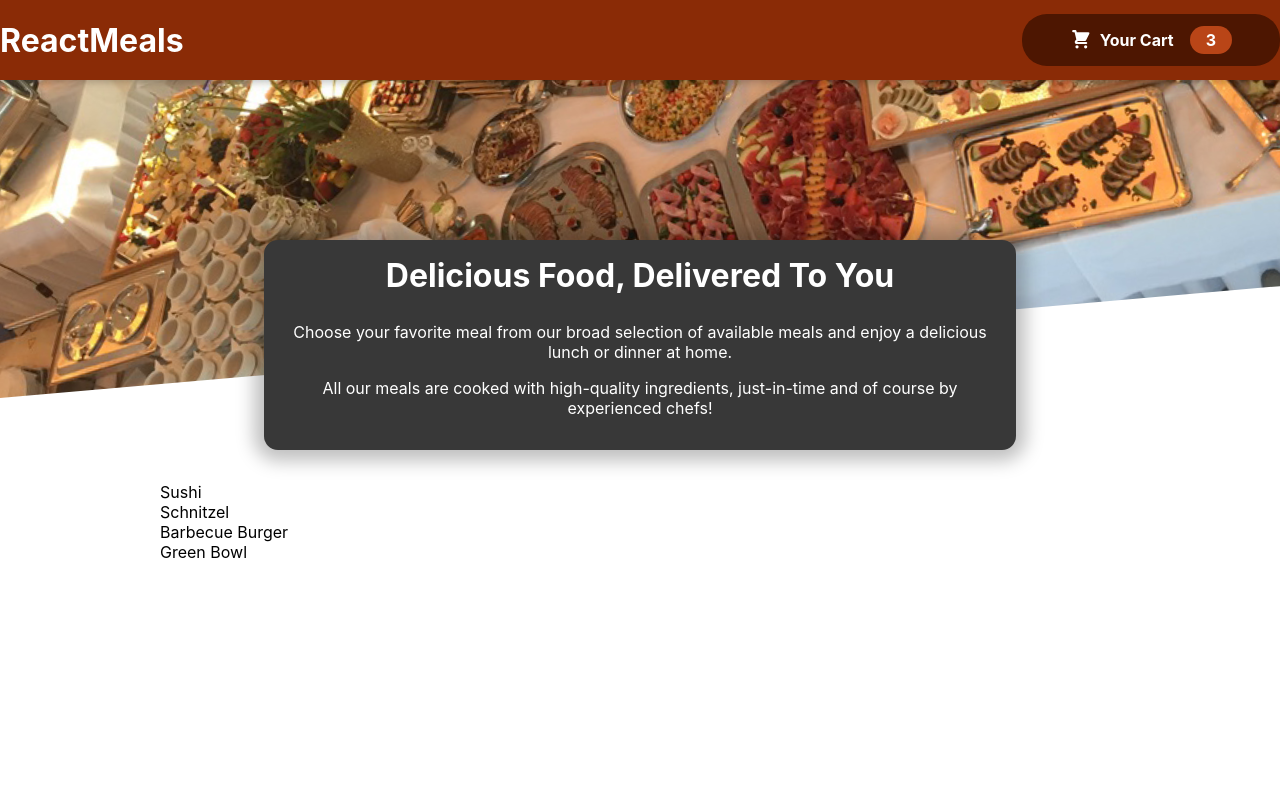
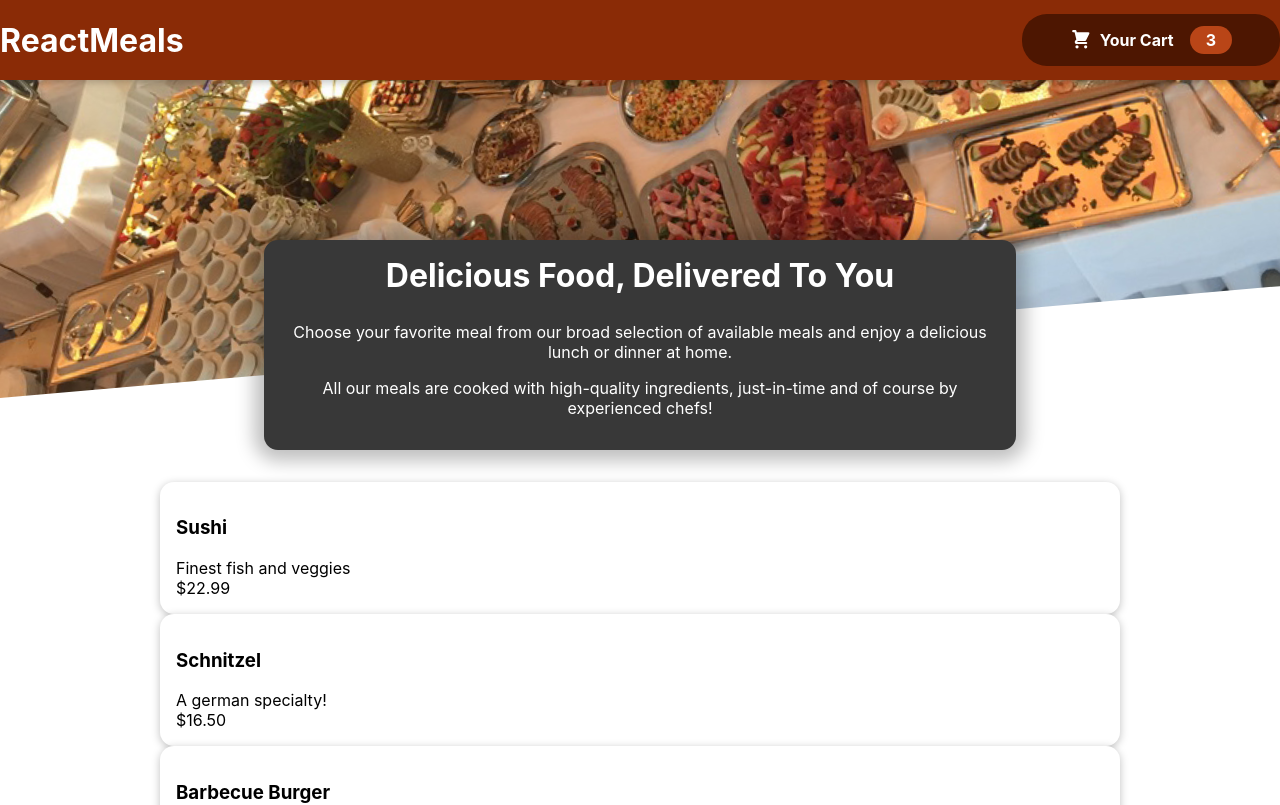
Before and after one commit to revivesanjeev/Restaurants-website, a React (Create React App) app: page / in a window 1280 px wide. Shown: the top 805 px of the page. Built offline with nearby package versions, Linux system fonts and the light colour scheme.

Commit message:
adding food list item as option to select

```diff
--- a/src/components/Meals/AvailabelMeals.js
+++ b/src/components/Meals/AvailabelMeals.js
@@ -1,5 +1,5 @@
-
 import classes from "./AvailabelMeals.module.css";
+import Card from "../UI/Card";
 
 const DUMMY_MEALS = [
   {
@@ -29,13 +29,18 @@ const DUMMY_MEALS = [
 ];
 
 const AvailableMeals = () => {
+  const mealsList = DUMMY_MEALS.map((meal) => (
+    <Card
+      key={meal.id}
+      name={meal.name}
+      description={meal.description}
+      price={meal.price}
+    />
+  ));
 
-const mealsList=DUMMY_MEALS.map(meal=><li>{meal.name}</li>)
   return (
     <section className={classes.meals}>
-
-        <ul>{mealsList}</ul>
-
+      <ul>{mealsList}</ul>
     </section>
   );
 };
--- a/src/components/Meals/MealsSummary.js
+++ b/src/components/Meals/MealsSummary.js
@@ -2,7 +2,7 @@ import classes from "./MealsSummary.module.css";
 
 const MealsSummary = () => {
   return (
-    <section className={classes.summary} >
+    <section className={classes.summary}>
       <h2>Delicious Food, Delivered To You</h2>
       <p>
         Choose your favorite meal from our broad selection of available meals
--- a/src/components/Meals/MealsSummary.module.css
+++ b/src/components/Meals/MealsSummary.module.css
@@ -18,6 +18,7 @@
 
 
 
+
 .summary h2 {
   font-size: 2rem;
   margin-top: 0;
--- /dev/null
+++ b/src/components/UI/Card.js
@@ -0,0 +1,15 @@
+import classes from "./Card.module.css";
+
+import React from "react";
+
+const Card = (props) => {
+  return (
+    <div className={classes.card}>
+      <h3>{props.name}</h3>
+      <div> {props.description}</div>
+      <div> ${props.price.toFixed(2)}</div>
+    </div>
+  );
+};
+
+export default Card;
--- /dev/null
+++ b/src/components/UI/Card.module.css
@@ -0,0 +1,6 @@
+.card {
+  padding: 1rem;
+  box-shadow: 0 2px 8px rgba(0, 0, 0, 0.25);
+  border-radius: 14px;
+  background-color: white;
+}
```
